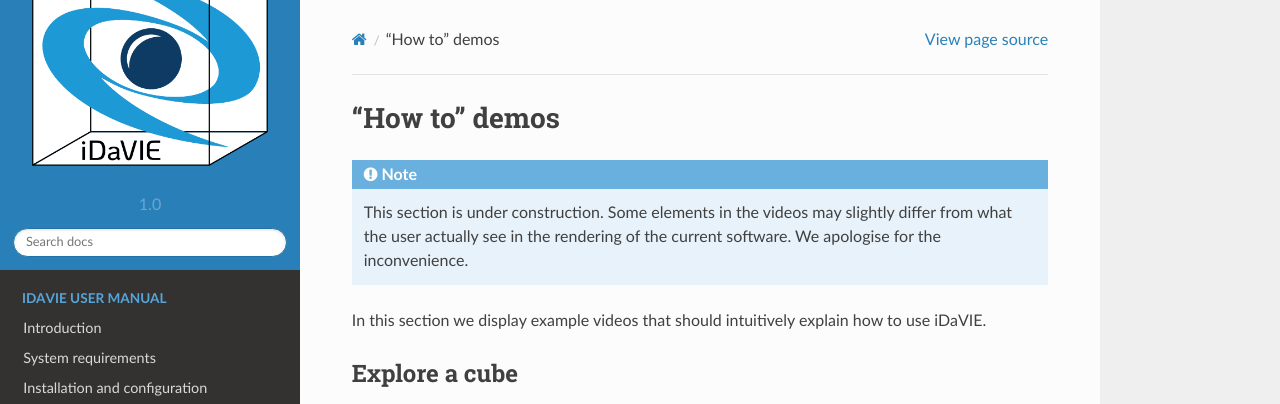
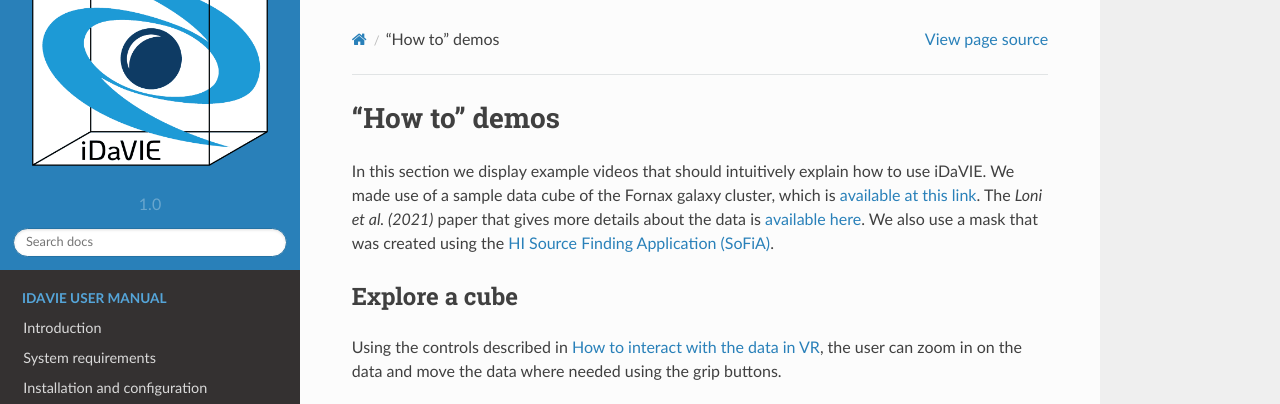
Before and after one commit to vdhulst/idavie_docs, a Sphinx documentation site: the page built from docs/source/how_to_demos.rst, in a window 1280 px wide and 900 px high, cut to the strip 0-404 px from the top of the window. Built offline with Sphinx 7.4.7 and the Read the Docs theme 2.0.0, drawn with Linux system fonts in a browser that asks for light colours.

Commit message:
Add acknowledgement of Fornax cube for how-to demo

```diff
--- a/docs/source/how_to_demos.rst
+++ b/docs/source/how_to_demos.rst
@@ -3,9 +3,7 @@
 "How to" demos
 ==============
 
-.. note:: This section is under construction. Some elements in the videos may slightly differ from what the user actually see in the rendering of the current software. We apologise for the inconvenience.
-
-In this section we display example videos that should intuitively explain how to use iDaVIE.
+In this section we display example videos that should intuitively explain how to use iDaVIE. We made use of a sample data cube of the Fornax galaxy cluster, which is `available at this link <https://sites.google.com/inaf.it/meerkatfornaxsurvey/data#h.p_m3V9IHl56i6D>`_. The *Loni et al. (2021)* paper that gives more details about the data is `available here <https://ui.adsabs.harvard.edu/abs/2021A%26A...648A..31L/abstract>`_. We also use a mask that was created using the `HI Source Finding Application (SoFiA) <https://gitlab.com/SoFiA-Admin/SoFiA-2>`_.
 
 Explore a cube
 ^^^^^^^^^^^^^^
@@ -73,7 +71,8 @@
         <div style="height: 20px;"></div>
 
 Create statistics and save moment maps
-^^^^^^^^^^^^^^^^^^^^^^^^^^^^^^^^^
+^^^^^^^^^^^^^^^^^^^^^^^^^^^^^^^^^^^^^^
+
 iDaVIE allows the user to investigate the basic statistics of the cube and to create both moment 0 and moment 1 maps of a data cube. The user can create the moment maps for the entire cube or for a single selected region. In case a mask is available, the moment maps thresholds are set by the mask, but they can be changed manually. If no mask is available, then the thresholds should be set manually using the options available in the moment map windows. The moment maps can then be saved as a png or 2D fits image.
 
 .. raw:: html
```
